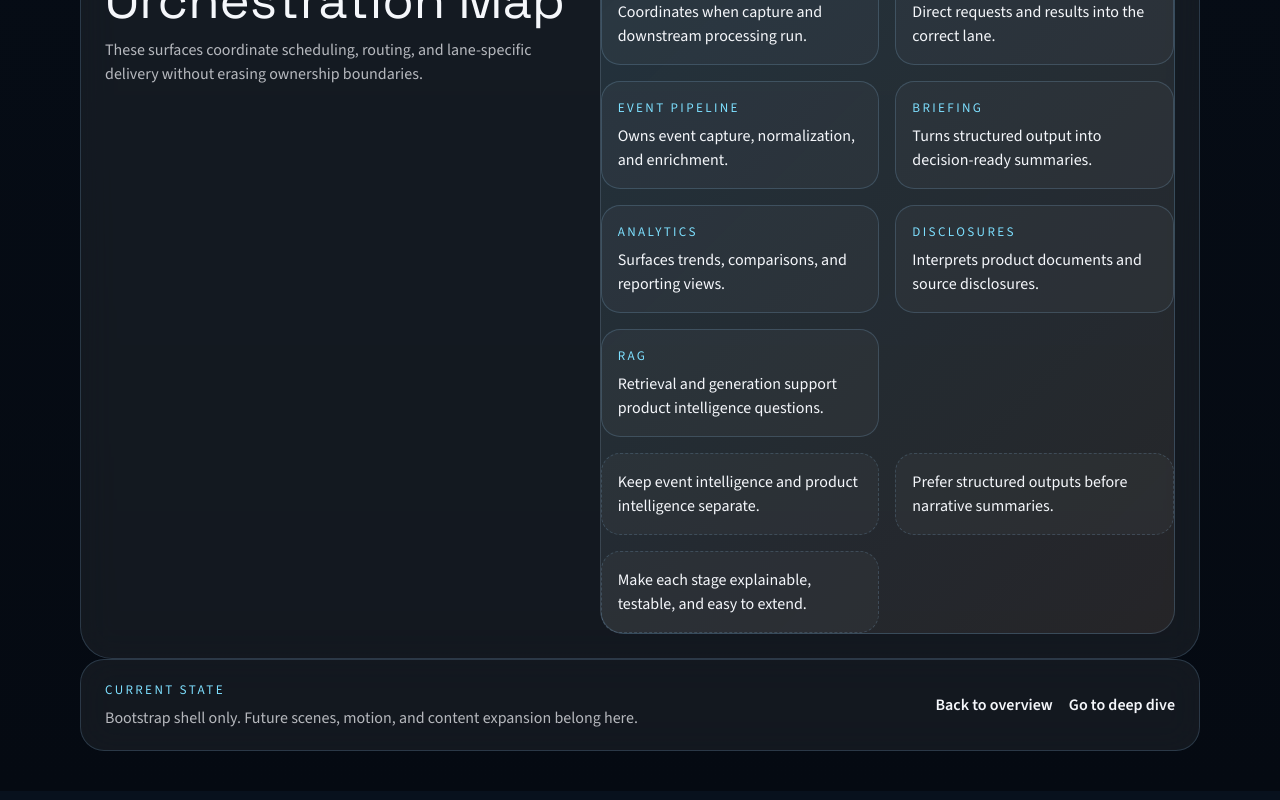
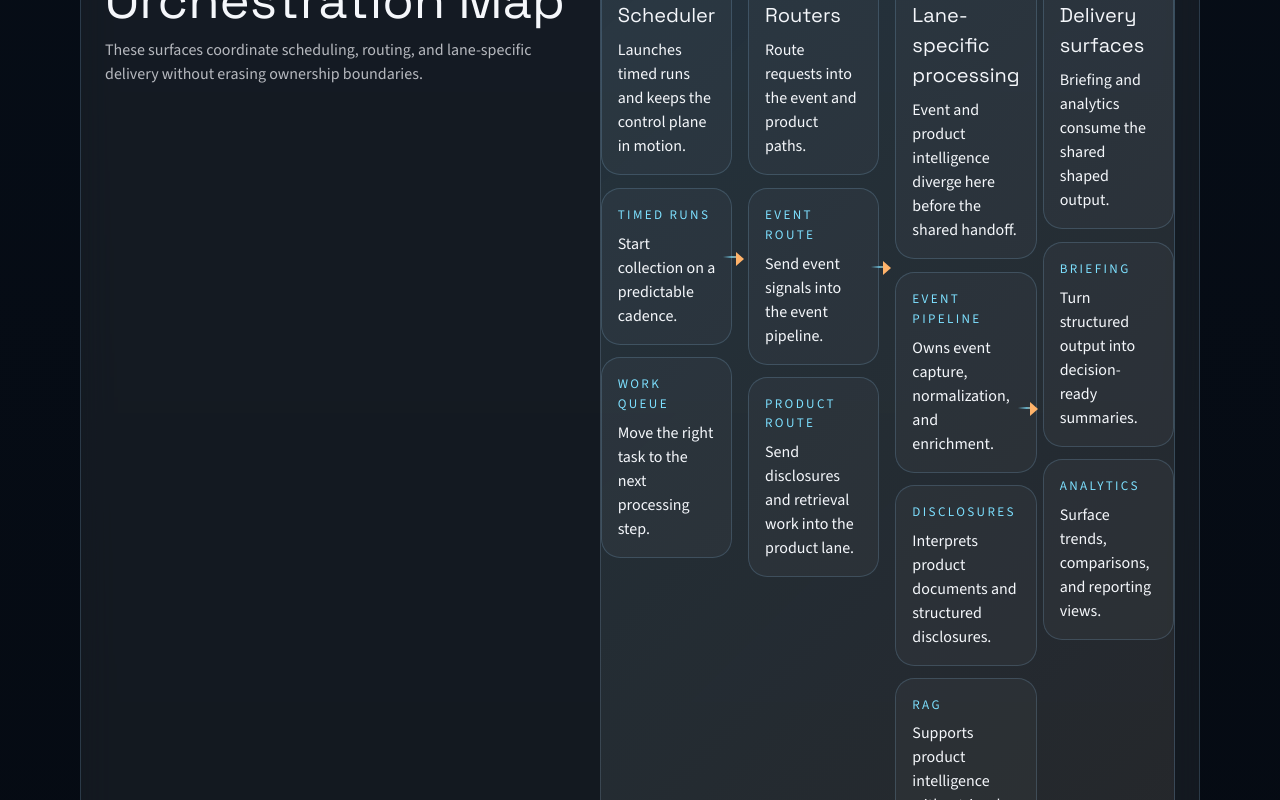
Before and after one commit to shinhan-card/card-event, a Next.js app in the folder presentation-site/: page /deep-dive in a window 1280 px wide. Shown: the part 2140-2940 px from the top of the page. Built offline with nearby package versions, Linux system fonts and the light colour scheme.

Commit message:
feat: refine deep dive orchestration map

```diff
--- a/presentation-site/app/globals.css
+++ b/presentation-site/app/globals.css
@@ -439,7 +439,7 @@ a:hover {
 .orchestration-map,
 .deep-dive-concept-grid,
 .deep-dive-stage-grid,
-.deep-dive-orchestration-grid,
+.deep-dive-orchestration-flow,
 .deep-dive-principles {
   display: grid;
   gap: 1rem;
@@ -509,6 +509,67 @@ a:hover {
   border-style: dashed;
 }
 
+.deep-dive-orchestration-flow {
+  grid-template-columns: repeat(4, minmax(0, 1fr));
+  align-items: start;
+}
+
+.deep-dive-orchestration-column {
+  position: relative;
+  display: grid;
+  gap: 0.85rem;
+}
+
+.deep-dive-orchestration-group-card,
+.deep-dive-orchestration-item-card {
+  display: grid;
+  gap: 0.45rem;
+}
+
+.deep-dive-orchestration-group-card h3 {
+  margin: 0;
+  font-family: var(--font-display);
+  font-size: 1.25rem;
+}
+
+.deep-dive-orchestration-group-card p,
+.deep-dive-orchestration-item-card p {
+  margin: 0;
+}
+
+.deep-dive-orchestration-items {
+  display: grid;
+  gap: 0.75rem;
+}
+
+.deep-dive-orchestration-connector {
+  position: absolute;
+  right: -0.55rem;
+  top: 2.5rem;
+  bottom: 2.5rem;
+  width: 1.1rem;
+  display: flex;
+  align-items: center;
+  justify-content: center;
+}
+
+.deep-dive-orchestration-connector span {
+  position: relative;
+  width: 100%;
+  height: 2px;
+  background: linear-gradient(90deg, transparent, rgba(126, 224, 255, 0.7), rgba(255, 179, 106, 0.7));
+}
+
+.deep-dive-orchestration-connector span::after {
+  content: "";
+  position: absolute;
+  right: -0.18rem;
+  top: -0.28rem;
+  border-top: 0.45rem solid transparent;
+  border-bottom: 0.45rem solid transparent;
+  border-left: 0.55rem solid var(--signal-warm);
+}
+
 @media (max-width: 800px) {
   .site-header,
   .site-footer,
@@ -517,7 +578,7 @@ a:hover {
   .signal-network-grid,
   .deep-dive-concept-grid,
   .deep-dive-stage-grid,
-  .deep-dive-orchestration-grid,
+  .deep-dive-orchestration-flow,
   .deep-dive-principles {
     grid-template-columns: 1fr;
     flex-direction: column;
@@ -535,6 +596,30 @@ a:hover {
   .process-rail-track {
     left: 1rem;
   }
+
+  .deep-dive-orchestration-connector {
+    position: static;
+    width: 100%;
+    height: 1rem;
+    margin: 0.15rem 0;
+  }
+
+  .deep-dive-orchestration-connector span {
+    height: 100%;
+    width: 2px;
+    background: linear-gradient(180deg, transparent, rgba(126, 224, 255, 0.7), rgba(255, 179, 106, 0.7));
+  }
+
+  .deep-dive-orchestration-connector span::after {
+    right: auto;
+    left: -0.33rem;
+    top: auto;
+    bottom: -0.2rem;
+    border-left: 0.45rem solid transparent;
+    border-right: 0.45rem solid transparent;
+    border-top: 0.55rem solid var(--signal-warm);
+    border-bottom: 0;
+  }
 }
 
 @media (prefers-reduced-motion: reduce) {
--- a/presentation-site/components/deep-dive/orchestration-map.tsx
+++ b/presentation-site/components/deep-dive/orchestration-map.tsx
@@ -8,12 +8,30 @@ export default function OrchestrationMap() {
       title={architectureContent.orchestrationMap.title}
       summary={architectureContent.orchestrationMap.summary}
     >
-      <div className="deep-dive-orchestration-grid">
-        {architectureContent.orchestrationMap.nodes.map((node) => (
-          <article className="diagram-card deep-dive-node-card" key={node.key}>
-            <p className="section-shell-eyebrow">{node.title}</p>
-            <p>{node.summary}</p>
-          </article>
+      <div className="deep-dive-orchestration-flow" aria-label="Orchestration relationship map">
+        {architectureContent.orchestrationMap.groups.map((group, index) => (
+          <div className="deep-dive-orchestration-column" key={group.key}>
+            <article className="diagram-card deep-dive-orchestration-group-card">
+              <p className="section-shell-eyebrow">Step {String(index + 1).padStart(2, "0")}</p>
+              <h3>{group.title}</h3>
+              <p>{group.summary}</p>
+            </article>
+
+            <div className="deep-dive-orchestration-items">
+              {group.items.map((item) => (
+                <article className="diagram-card deep-dive-orchestration-item-card" key={item.key}>
+                  <p className="section-shell-eyebrow">{item.title}</p>
+                  <p>{item.summary}</p>
+                </article>
+              ))}
+            </div>
+
+            {index < architectureContent.orchestrationMap.groups.length - 1 ? (
+              <div className="deep-dive-orchestration-connector" aria-hidden="true">
+                <span />
+              </div>
+            ) : null}
+          </div>
         ))}
       </div>
 
--- a/presentation-site/content/architecture-content.ts
+++ b/presentation-site/content/architecture-content.ts
@@ -28,6 +28,19 @@ export interface OrchestrationNode {
   summary: string;
 }
 
+export interface OrchestrationGroupItem {
+  key: string;
+  title: string;
+  summary: string;
+}
+
+export interface OrchestrationGroup {
+  key: string;
+  title: string;
+  summary: string;
+  items: readonly OrchestrationGroupItem[];
+}
+
 export interface ArchitectureContent {
   deepDive: {
     eyebrow: string;
@@ -56,7 +69,7 @@ export interface ArchitectureContent {
     eyebrow: string;
     title: string;
     summary: string;
-    nodes: readonly OrchestrationNode[];
+    groups: readonly OrchestrationGroup[];
   };
   designPrinciples: readonly string[];
 }
@@ -151,41 +164,79 @@ const stages = [
   }
 ] as const;
 
-const orchestrationNodes = [
+const orchestrationGroups = [
   {
     key: "scheduler",
     title: "Scheduler",
-    summary: "Coordinates when capture and downstream processing run."
+    summary: "Launches timed runs and keeps the control plane in motion.",
+    items: [
+      {
+        key: "timed-runs",
+        title: "Timed runs",
+        summary: "Start collection on a predictable cadence."
+      },
+      {
+        key: "work-queue",
+        title: "Work queue",
+        summary: "Move the right task to the next processing step."
+      }
+    ]
   },
   {
     key: "routers",
     title: "Routers",
-    summary: "Direct requests and results into the correct lane."
+    summary: "Route requests into the event and product paths.",
+    items: [
+      {
+        key: "event-router",
+        title: "Event route",
+        summary: "Send event signals into the event pipeline."
       },
+      {
+        key: "product-router",
+        title: "Product route",
+        summary: "Send disclosures and retrieval work into the product lane."
+      }
+    ]
+  },
+  {
+    key: "lane-processing",
+    title: "Lane-specific processing",
+    summary: "Event and product intelligence diverge here before the shared handoff.",
+    items: [
       {
         key: "event-pipeline",
         title: "Event Pipeline",
         summary: "Owns event capture, normalization, and enrichment."
       },
       {
+        key: "disclosures",
+        title: "Disclosures",
+        summary: "Interprets product documents and structured disclosures."
+      },
+      {
+        key: "rag",
+        title: "RAG",
+        summary: "Supports product intelligence with retrieval and generation."
+      }
+    ]
+  },
+  {
+    key: "delivery",
+    title: "Delivery surfaces",
+    summary: "Briefing and analytics consume the shared shaped output.",
+    items: [
+      {
         key: "briefing",
         title: "Briefing",
-    summary: "Turns structured output into decision-ready summaries."
+        summary: "Turn structured output into decision-ready summaries."
       },
       {
         key: "analytics",
         title: "Analytics",
-    summary: "Surfaces trends, comparisons, and reporting views."
-  },
-  {
-    key: "disclosures",
-    title: "Disclosures",
-    summary: "Interprets product documents and source disclosures."
-  },
-  {
-    key: "rag",
-    title: "RAG",
-    summary: "Retrieval and generation support product intelligence questions."
+        summary: "Surface trends, comparisons, and reporting views."
+      }
+    ]
   }
 ] as const;
 
@@ -221,7 +272,7 @@ export const architectureContent = {
     title: "Orchestration Map",
     summary:
       "These surfaces coordinate scheduling, routing, and lane-specific delivery without erasing ownership boundaries.",
-    nodes: orchestrationNodes
+    groups: orchestrationGroups
   },
   designPrinciples: [
     "Keep event intelligence and product intelligence separate.",
```
Lines whose indentation alone changed are shown as unchanged.
